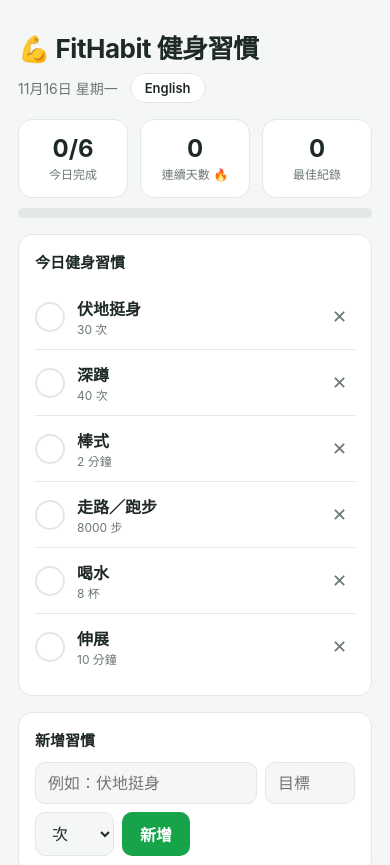
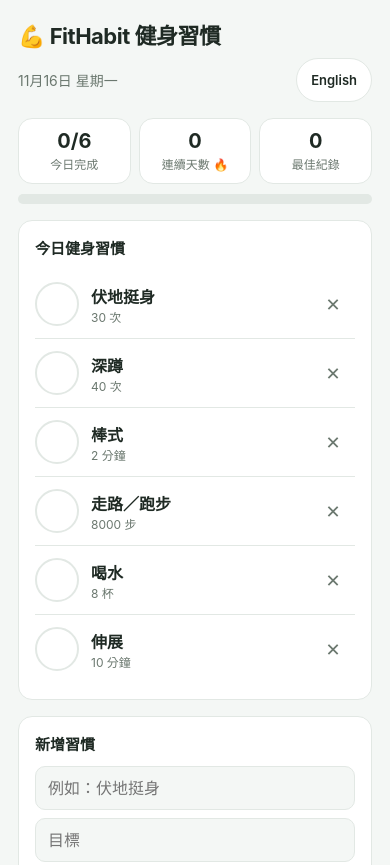
Before and after one commit to gestertim/fithabit, a plain HTML site: page index.html in a window 390 px wide. Shown: the top 865 px of the page. Drawn offline with Linux system fonts and the light colour scheme.

Commit message:
Responsive layout

```diff
--- a/index.html
+++ b/index.html
@@ -47,6 +47,22 @@
   .col i { width:100%; background:var(--accent); border-radius:6px 6px 0 0; min-height:3px; opacity:.85; }
   .col.today { color:var(--text); font-weight:700; }
   .empty { color:var(--muted); text-align:center; padding:16px 0; }
+  html { -webkit-text-size-adjust:100%; }
+  .shell { width:100%; padding-left:max(18px, env(safe-area-inset-left)); padding-right:max(18px, env(safe-area-inset-right)); padding-bottom:max(60px, env(safe-area-inset-bottom)); }
+  .check, .del, .lang, .add { min-width:44px; min-height:44px; }
+  .check { width:44px; height:44px; }
+  form input, form select, .add { min-height:44px; font-size:16px; }
+  .name { overflow-wrap:anywhere; }
+  @media (min-width:900px) { .shell { max-width:860px; padding-top:48px; } h1 { font-size:32px; } .stat b { font-size:30px; } .week { height:140px; } }
+  @media (max-width:480px) {
+    .shell { padding-top:18px; }
+    h1 { font-size:22px; }
+    .right { width:100%; justify-content:space-between; }
+    .stats { gap:8px; } .stat { padding:10px 6px; } .stat b { font-size:20px; }
+    form input[name=name], form select, form input[type=number], .add { flex:1 1 100%; width:100%; }
+    .week { gap:3px; }
+  }
+  @media (max-width:340px) { .stats { grid-template-columns:1fr; } }
   :focus-visible { outline:3px solid #4ade80; outline-offset:2px; }
 </style>
 </head>
```
